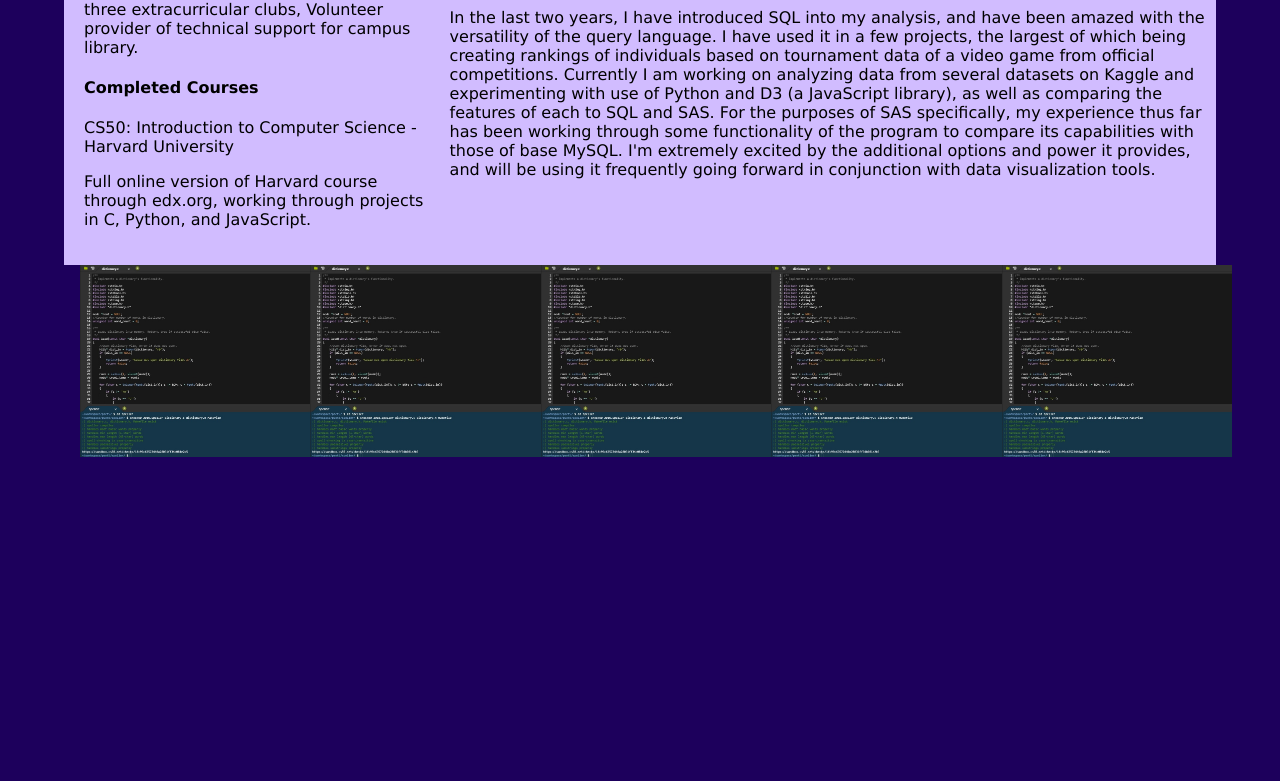
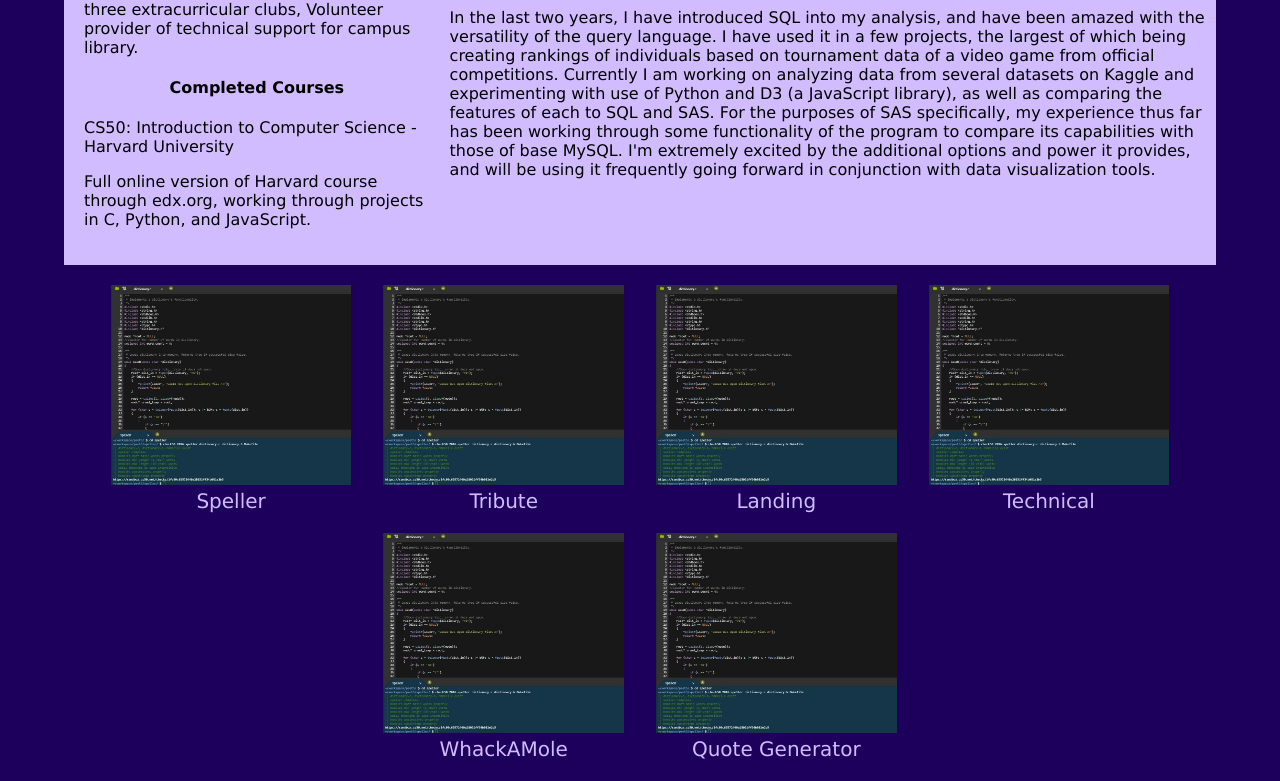
Before and after one commit to JaxomofRuatha/Portfolio, a plain HTML site: page index.html in a window 1280 px wide. Shown: the part 1251-2032 px from the top of the page. Before the commit the page ends 1712 px from the top, so only its background shows below. Drawn offline with Linux system fonts and the light colour scheme.

Commit message:
Placeholder thumbnails laid out and labeled

```diff
--- a/css/style.css
+++ b/css/style.css
@@ -129,6 +129,10 @@ h2 {
   padding: 20px;
 }
 
+h3, h4 {
+  text-align: center;
+}
+
 #education-summary {
   flex: 2 0 0;
   padding: 20px;
@@ -136,12 +140,23 @@ h2 {
 
 #project-links {
   display: flex;
-  width: 90%;
+  width: 100%;
   margin-left: auto;
   margin-right: auto;
+  margin-top: 20px;
+  align-items: center;
+  justify-content: center;
+  flex-flow: row wrap;
 }
 
 .project-thumbnail {
   max-width: 100%;
-  height: auto;
+  max-height: 25vh;
 }
+
+.project-label {
+  font-size: 20px;
+  color: #d1bcff;
+  text-align: center;
+  margin-top: 0;
+}
--- a/index.html
+++ b/index.html
@@ -84,18 +84,27 @@
     <div id = "project-links">
       <div>
         <a href = "#"><img class = "project-thumbnail" src = "./media/spellerthumb.jpg"></a>
+        <p class = "project-label">Speller</p>
       </div>
       <div>
         <a href = "#"><img class = "project-thumbnail" src = "./media/spellerthumb.jpg"></a>
+        <p class = "project-label">Tribute</p>
       </div>
       <div>
         <a href = "#"><img class = "project-thumbnail" src = "./media/spellerthumb.jpg"></a>
+        <p class = "project-label">Landing</p>
       </div>
       <div>
         <a href = "#"><img class = "project-thumbnail" src = "./media/spellerthumb.jpg"></a>
+        <p class = "project-label">Technical</p>
       </div>
       <div>
         <a href = "#"><img class = "project-thumbnail" src = "./media/spellerthumb.jpg"></a>
+        <p class = "project-label">WhackAMole</p>
+      </div>
+      <div>
+        <a href = "#"><img class = "project-thumbnail" src = "./media/spellerthumb.jpg"></a>
+        <p class = "project-label">Quote Generator</p>
       </div>
     </div>
   </section>
```
